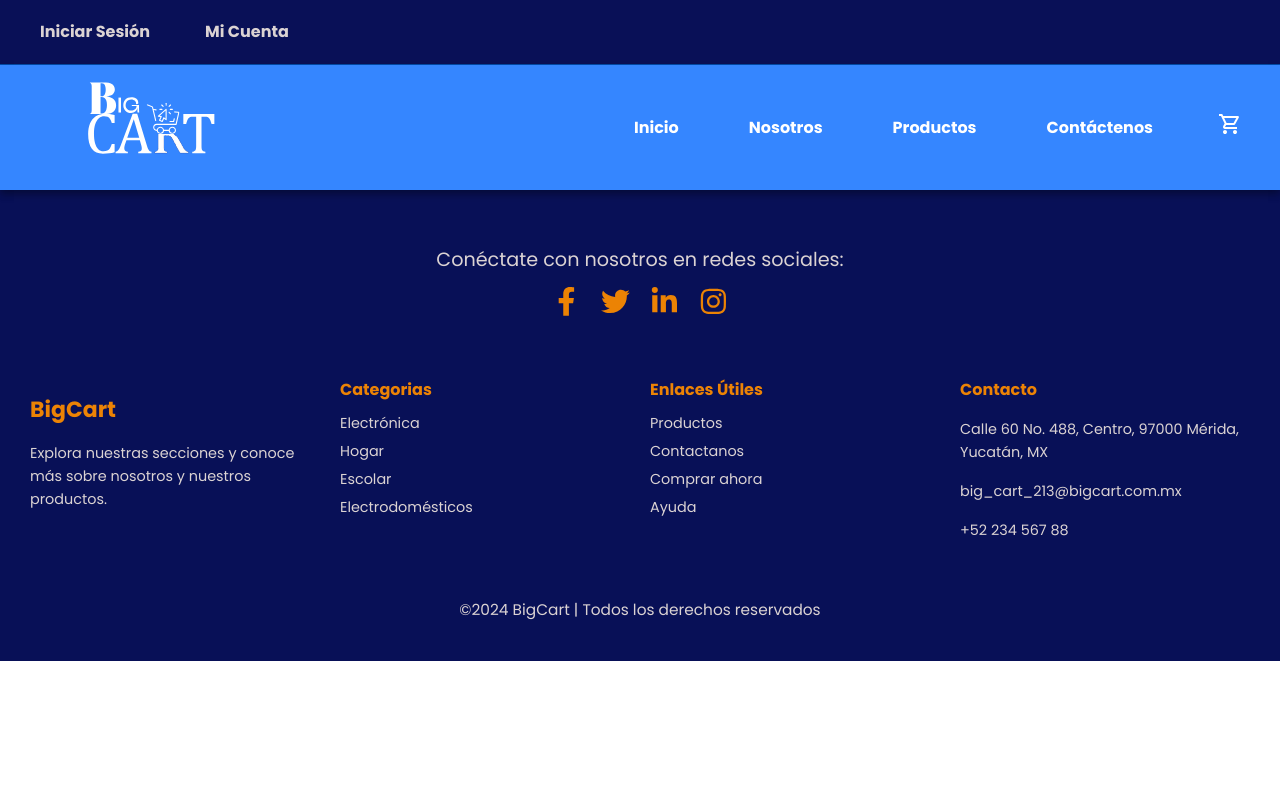
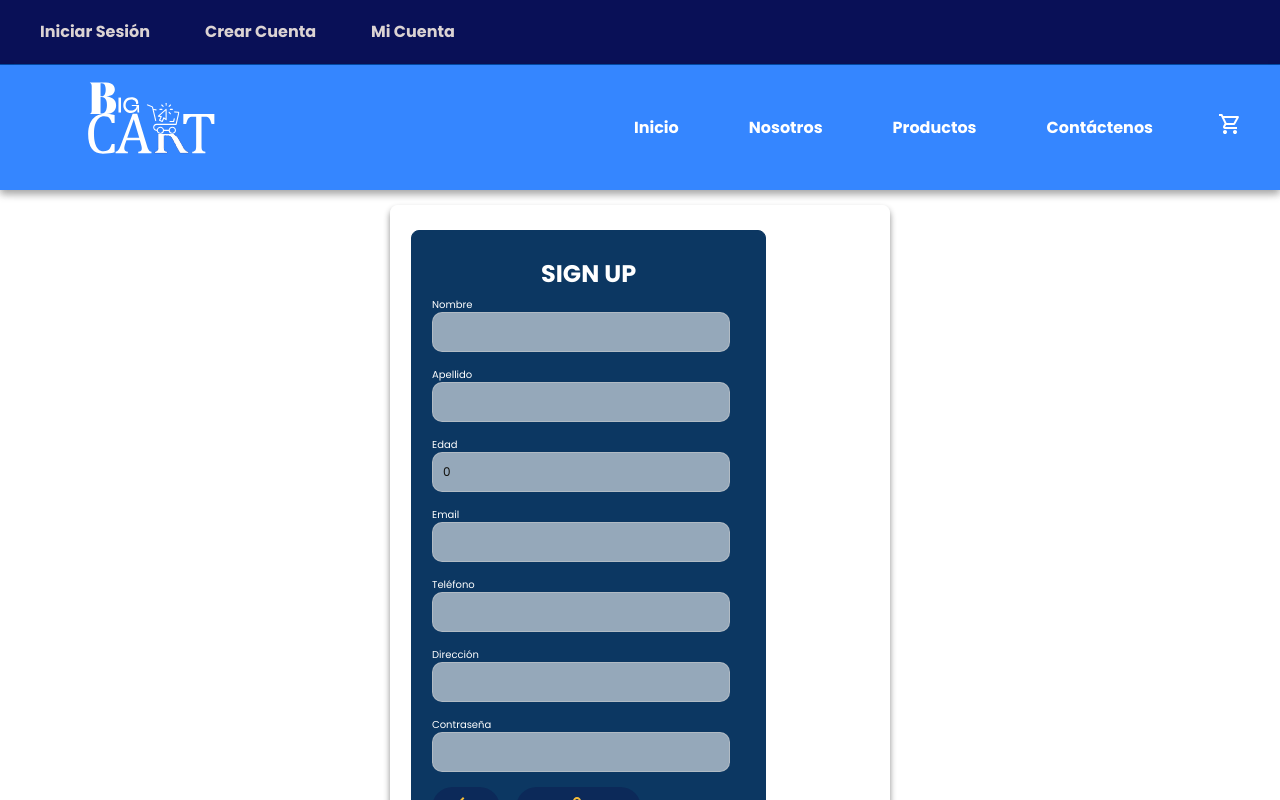
Before and after one commit to ange25-ca/BIG-CART, a React (Vite) app: page /SignUp in a window 1280 px wide. Built offline with nearby package versions, Linux system fonts and the light colour scheme.

Commit message:
Se agregaron conponentes del resgistro

```diff
--- /dev/null
+++ b/src/components/Auth/components/SignUp.tsx
@@ -0,0 +1,189 @@
+import React, { useState } from 'react';
+import { z } from 'zod';
+import '../../Control/assets/styles/signUp.css'
+import back_login from '../../Control/assets/img/back_login.svg';
+import send_login from '../../Control/assets/img/user_login.svg';
+
+//nombre, apellidp, edad, mail, password, telefono, direccion
+// Definir el esquema de validación usando Zod
+const SignUpSchema = z.object({
+  username: z
+  .string()
+  .min(1, {message: "El nombre del usuario es requerido"}),
+  lastname: z
+  .string()
+  .min(1, {message: 'El apellido es requerido'}),
+  age : z
+  .number()
+  .min(0, {message: 'La edad no puede ser negativa'})
+  .max(120, {message: 'La edad no puede ser mayor de 120'}),
+  email: z
+  .string()
+  .min(8, {message: 'El email es requerido'}),
+  phonenumber: z
+  .string()
+  .regex(/^\+?\d{10,15}$/, "Número de teléfono no válido"),
+  address: z
+  .string()
+  .min(10, {message: 'La dirección es obligatoria'}),
+  password: z
+  .string()
+  .min(6, {message: 'La contraseña debe tener al menos 6 caracteres'}),
+});
+
+export type FormData = z.infer<typeof SignUpSchema>;
+
+
+//Se crea la función validacion del login
+function SignUp() {
+    const [formData, setFormData] = useState<FormData>({
+        username: '',
+        lastname: '',
+        age: 0,
+        email:'',
+        phonenumber: '',
+        address: '',
+        password: '',
+    })
+
+    //Se crea el estado para almacenar los errores
+    const [formErrors, setFormErrors] = useState<z.ZodIssue[] | null>(null);
+
+  const handleChange = (
+    event: React.ChangeEvent<HTMLInputElement | HTMLTextAreaElement>,
+  ) => {
+    const { name, value } = event.target;
+    setFormData({ ...formData, [name]: name === 'age' ? Number(value) : value });
+  };
+
+  const handleSubmit = (event: React.FormEvent<HTMLFormElement>) => {
+    event.preventDefault();
+    const result = SignUpSchema.safeParse(formData);
+
+    if (!result.success) {
+      setFormErrors(result.error.issues);
+    } else {
+      setFormErrors(null);
+      console.log('Datos válidos:', result.data);
+    }
+  };
+
+  return (
+    <form className='FormSignUp' onSubmit={handleSubmit}>
+      <div className='ContentFormSignUp'>
+        <div className='titleSignUp'>
+          <h1>SIGN UP</h1>
+        </div>
+        {/* Nombre */}
+        <div className='name'>
+          <label htmlFor='username'>Nombre</label>
+          <input
+            type='text'
+            id='username'
+            name='username'
+            value={formData.username}
+            onChange={handleChange}
+          />
+          {formErrors?.find((issue) => issue.path[0] === 'username') && (
+            <span>{formErrors.find((issue) => issue.path[0] === 'username')?.message}</span>
+          )}
+        </div>
+        {/* Apellido */}
+        <div className='lastname'>
+          <label htmlFor='lastname'>Apellido</label>
+          <input
+            type='text'
+            id='lastname'
+            name='lastname'
+            value={formData.lastname}
+            onChange={handleChange}
+          />
+          {formErrors?.find((issue) => issue.path[0] === 'lastname') && (
+            <span>{formErrors.find((issue) => issue.path[0] === 'lastname')?.message}</span>
+          )}
+        </div>
+        {/* Edad */}
+        <div className='age'>
+          <label htmlFor='age'>Edad</label>
+          <input
+            type='number'
+            id='age'
+            name='age'
+            value={formData.age}
+            onChange={handleChange}
+          />
+          {formErrors?.find((issue) => issue.path[0] === 'age') && (
+            <span>{formErrors.find((issue) => issue.path[0] === 'age')?.message}</span>
+          )}
+        </div>
+        {/* Email */}
+        <div className='email'>
+          <label htmlFor='email'>Email</label>
+          <input
+            type='email'
+            id='email'
+            name='email'
+            value={formData.email}
+            onChange={handleChange}
+          />
+          {formErrors?.find((issue) => issue.path[0] === 'email') && (
+            <span>{formErrors.find((issue) => issue.path[0] === 'email')?.message}</span>
+          )}
+        </div>
+        {/* Teléfono */}
+        <div className='phonenumber'>
+          <label htmlFor='phonenumber'>Teléfono</label>
+          <input
+            type='text'
+            id='phonenumber'
+            name='phonenumber'
+            value={formData.phonenumber}
+            onChange={handleChange}
+          />
+          {formErrors?.find((issue) => issue.path[0] === 'phonenumber') && (
+            <span>{formErrors.find((issue) => issue.path[0] === 'phonenumber')?.message}</span>
+          )}
+        </div>
+        {/* Dirección */}
+        <div className='address'>
+          <label htmlFor='address'>Dirección</label>
+          <input
+            type='text'
+            id='address'
+            name='address'
+            value={formData.address}
+            onChange={handleChange}
+          />
+          {formErrors?.find((issue) => issue.path[0] === 'address') && (
+            <span>{formErrors.find((issue) => issue.path[0] === 'address')?.message}</span>
+          )}
+        </div>
+        {/* Contraseña */}
+        <div className='password'>
+          <label htmlFor='password'>Contraseña</label>
+          <input
+            type='password'
+            id='password'
+            name='password'
+            value={formData.password}
+            onChange={handleChange}
+          />
+          {formErrors?.find((issue) => issue.path[0] === 'password') && (
+            <span>{formErrors.find((issue) => issue.path[0] === 'password')?.message}</span>
+          )}
+        </div>
+        {/* Botones de acción */}
+        <div className='buttonAction'>
+          <button className='go-back' type='button'>
+            <img src={back_login} alt="Back" />
+          </button>
+          <button className='send' type='submit'>
+            <img src={send_login} alt="Send" />
+          </button>
+        </div>
+      </div>
+    </form>
+  );
+}
+
+export default SignUp;
--- /dev/null
+++ b/src/components/Control/assets/styles/signUp.css
@@ -0,0 +1,186 @@
+:root {
+    --primary-color: #F6BD3B;
+    --second-color: #0c3762;
+    --third-color: #ffffffa2;
+    --font-color: #ffffff;
+    --error-color: #db5e5e;
+    --bacground-color: #100f0b;
+    --bacground-color1: #FFF;
+    background-color: var(--bacground-color);
+  }
+
+  .FormSignUp {
+    width: 100%;
+    max-width: 400px;
+    margin: 15px auto;
+    padding: 15px;
+    border-radius: 8px;
+    background-color: var(--third-color);
+    color: var(--font-color);
+    border: solid;
+    border-width: 1.5px;
+    box-shadow: 0px 4px 6px rgba(0, 0, 0, 0.457);
+    display: flex;
+  }
+
+  .ContentFormSignUp {
+    font-size: 10px;
+    border: 1px solid;
+    border-color: var(--second-color);
+    background-color: #0c3762;
+    color: var(--font-color);
+    border-radius: 8px;
+    margin-top: 4px;
+    border-width: 1.5px;
+    padding: 20px;
+    display: block;
+  }
+
+  .encabezado-SignUp {
+    display: flex;
+    justify-content: space-between;
+    gap: 5rem;
+  }
+
+  .cart-SignUp {
+    width: 100%;
+    height: 80%;
+    margin-top: 2rem;
+    max-width: 300px;
+    background-color: #ffffff51;
+  }
+
+
+  input[type="text"], input[type="email"],
+  input[type="number"], input[type="password"]
+   {
+    width: 95%;
+    font-size: 12px;
+    padding: 10px;
+    margin-bottom: 15px;
+    background-color: #ffffff90;
+    border: 1px solid #cccccc7f;
+    border-radius: 10px;
+    box-sizing: border-box;
+    color: var(--bacground-color);
+    outline: none;
+  }
+
+  input[type="text"]:focus {
+    border-color: var(--accent-color);
+  }
+
+  .titleSignUp{
+    padding: 5px;
+    text-align: center;
+  }
+
+  .send {
+    width: 40%;
+    max-width: 20px;
+    padding: 5px;
+    border-radius: 50px;
+    cursor: pointer;
+    background-color: #0c1a4f73;
+    outline: none;
+    border: none;
+  }
+
+  .send:focus{
+    outline: none;
+    border: none;
+  }
+
+  .send:hover {
+    border-color: var(--font-color);
+  }
+
+  .buttonAction{
+    display: flex;
+    flex-direction: initial;
+    gap: 1rem;
+  }
+
+  .go-back{
+    width: 40%;
+    max-width: 68px;
+    background-color: #0c1a4f73;
+    color: var(--third-color);
+    border: none;
+    cursor: pointer;
+    outline: none;
+    border-radius: 50px;
+  }
+
+  .go-back:hover{
+    border: none;
+  }
+
+  .go-back:focus{
+    outline: none;
+  }
+
+
+  span {
+    color: var(--error-color);
+    font-size: 10px;
+    text-align: center;
+    margin-top: -8px;
+    margin-bottom: 10px;
+    display: block;
+  }
+
+  /* Media query para pantallas medianas entre 400px y 768px */
+@media (min-width: 401px) and (max-width: 767px) {
+    .FormSignUp {
+      max-width: 450px;
+      padding: 15px;
+      margin: 2rem auto;
+    }
+
+    .send {
+      max-width: 150px;
+    }
+
+    .FormSignUp h1 {
+      font-size: 20px;
+      text-align: center;
+    }
+
+  }
+
+
+
+  /* Media query para ajustar el formulario en pantallas grandes */
+  @media (min-width: 768px) {
+    .FormSignUp {
+      max-width: 500px;
+      padding: 20px;
+    }
+
+    .send {
+      max-width: 250px;
+    }
+
+    .FormSignUp h1 {
+      font-size: 24px;
+      overflow: hidden;
+      white-space: nowrap;
+    }
+  }
+
+  /* Media query para ajustar el formulario en pantallas pequeñas */
+  @media (max-width: 400px) {
+    .FormSignUp {
+      margin: 3rem auto;
+      padding: 10px;
+      display:block;
+    }
+
+    .FormSignUp h1 {
+      font-size: 18px;
+      overflow: hidden;
+      text-align: center;
+      white-space: nowrap;
+    }
+  }
--- a/src/components/NavBar/components/NavBar.tsx
+++ b/src/components/NavBar/components/NavBar.tsx
@@ -26,6 +26,7 @@ const Navbar: React.FC = () => {
         <div className="contact-info"></div>
         <div className="auth-links">
           <Link to="/login" className="nav-link">Iniciar Sesión</Link>
+          <Link to="/SignUp" className="nav-link">Crear Cuenta</Link>
           <Link to="/account" className="nav-link">Mi Cuenta</Link>
         </div>
       </div>
--- a/src/components/Routes/AppRoutes.tsx
+++ b/src/components/Routes/AppRoutes.tsx
@@ -6,6 +6,7 @@ import Home from '../Home/components/SectionHome.tsx';
 import CatalogsProducts from "../Productos/components/SectionProducts.tsx";
 import ContactUs from '../ContactUs/components/SectionContactUs.tsx';
 import UserProfile from '../Auth/components/UserProfile.tsx';
+import SignUp from '../Auth/components/SignUp.tsx';
 
 
 
@@ -20,7 +21,7 @@ const routes = [
     { path: "/cart", element: <Cart /> },
     { path: "/products", element: <CatalogsProducts /> },
     { path: "/contactus", element: <ContactUs/> },
-    { path: "/login", element: <Login/> },
+    { path: "/SignUp", element: <SignUp/> },
     {path: "/account", element: <UserProfile/>},
   ];
 
```
Also changed, not shown: src/components/Auth/components/Register.tsx (deleted).
